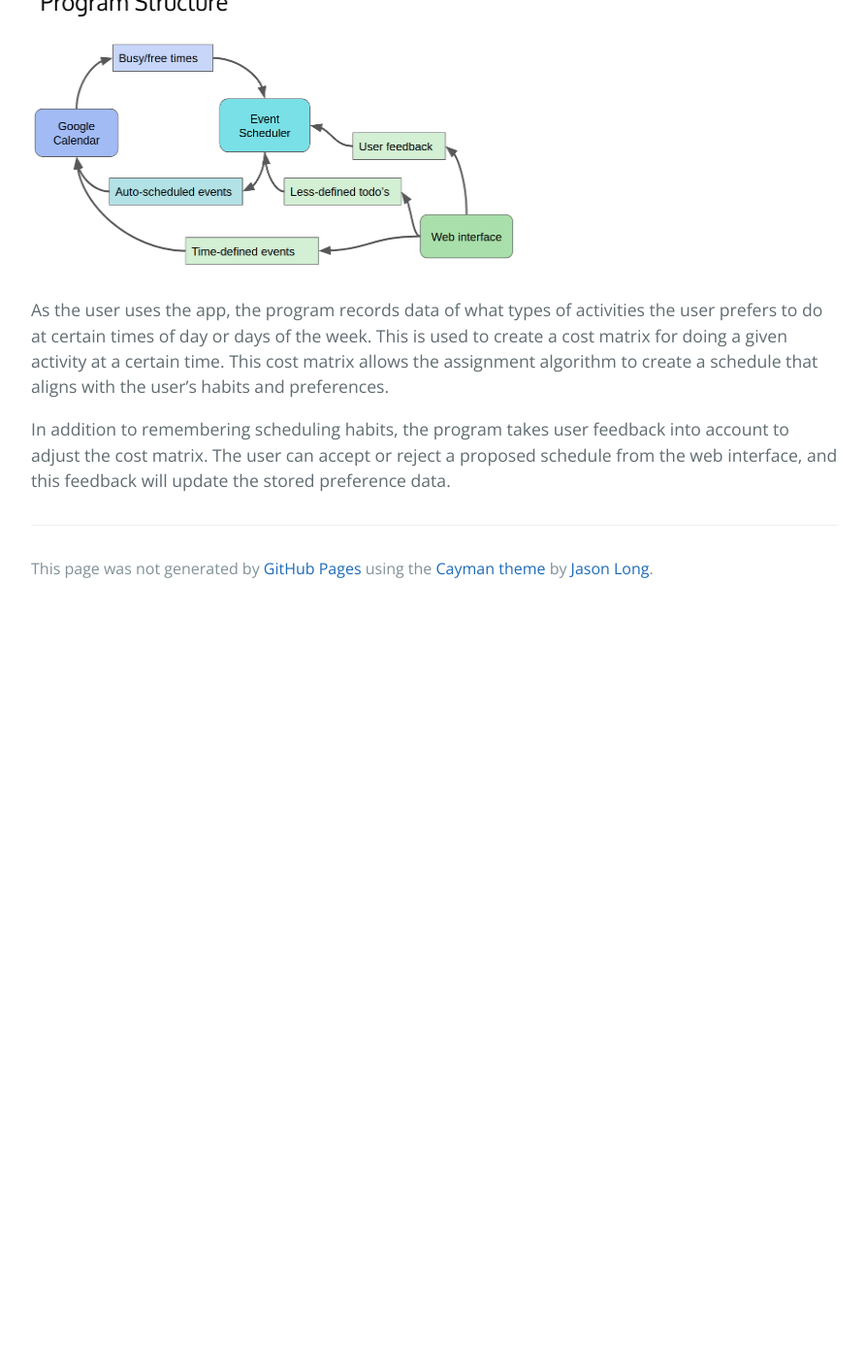
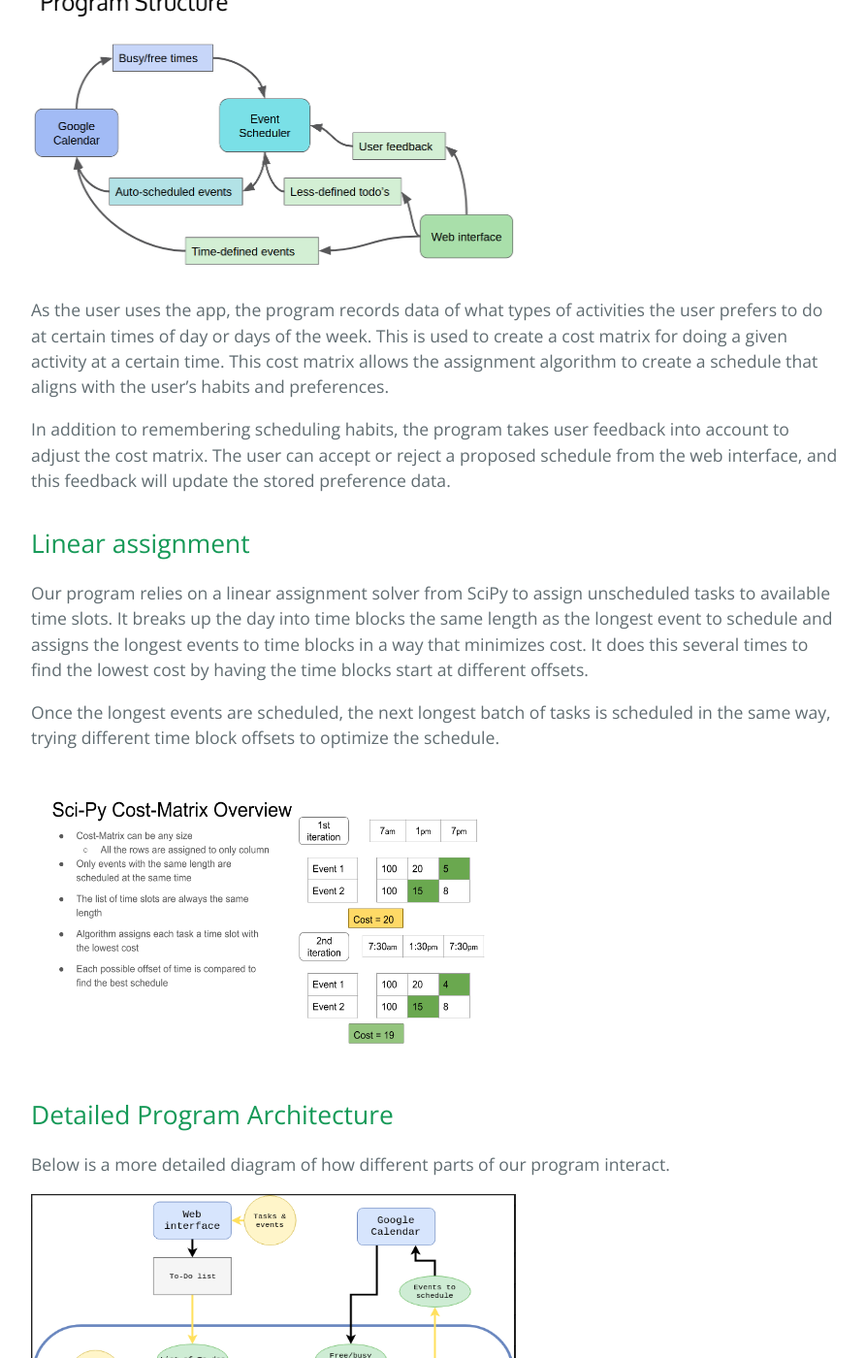
Before and after one commit to jsieving/smart-calendar, a Jekyll site: the page built from techPage.md, in a window 1280 px wide and 1400 px high, scrolled down 676 px. Shown: the whole window at 97% size, without its empty margins (192-1085 px from the left). Built offline with Jekyll 4.4.1, drawn with Linux system fonts in a browser that asks for light colours; before the commit the page ends 1306 px from its top, so only the background shows below that.

Commit message:
Updating tech page

```diff
--- a/techPage.md
+++ b/techPage.md
@@ -15,3 +15,17 @@ The scheduling program works by getting a list of busy and free time blocks from
 As the user uses the app, the program records data of what types of activities the user prefers to do at certain times of day or days of the week. This is used to create a cost matrix for doing a given activity at a certain time. This cost matrix allows the assignment algorithm to create a schedule that aligns with the user's habits and preferences.
 
 In addition to remembering scheduling habits, the program takes user feedback into account to adjust the cost matrix. The user can accept or reject a proposed schedule from the web interface, and this feedback will update the stored preference data.
+
+## Linear assignment
+
+Our program relies on a linear assignment solver from SciPy to assign unscheduled tasks to available time slots. It breaks up the day into time blocks the same length as the longest event to schedule and assigns the longest events to time blocks in a way that minimizes cost. It does this several times to find the lowest cost by having the time blocks start at different offsets.
+
+Once the longest events are scheduled, the next longest batch of tasks is scheduled in the same way, trying different time block offsets to optimize the schedule.
+
+<img src="https://github.com/jsieving/smart-calendar/blob/gh-pages/images/AR_2.png" width="500" height="300">
+
+## Detailed Program Architecture
+
+Below is a more detailed diagram of how different parts of our program interact.
+
+<img src="https://github.com/jsieving/smart-calendar/blob/gh-pages/images/Screenshot%20from%202018-04-24%2014-00-34.png" width="500" height="500">
```
